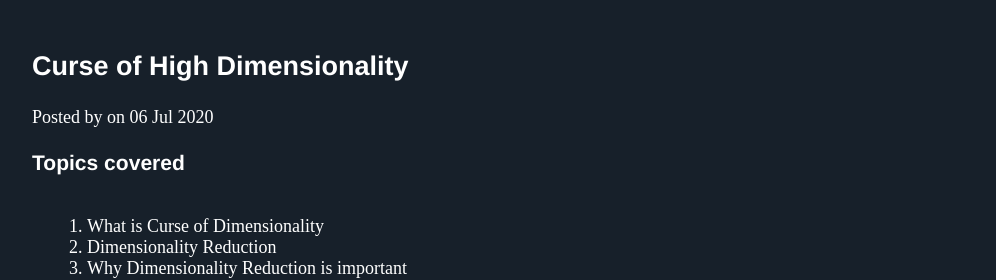
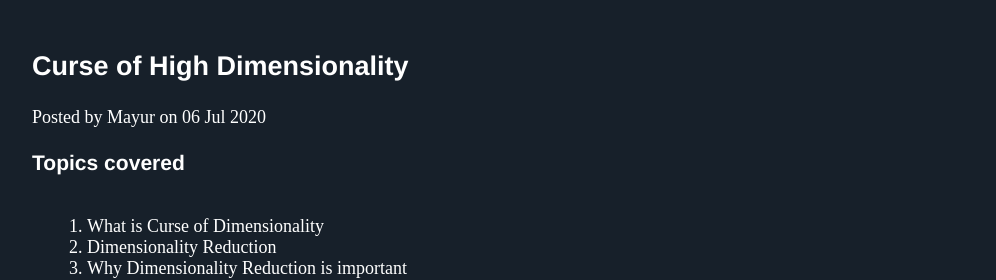
Before and after one commit to Mayurji/mayurji.github.io, a Jekyll site: the page built from _posts/2020-07-06-HighDimension.markdown, in a window 1280 px wide and 900 px high. Shown: the part 149-429 px from the top of the window, without its empty margins (32-1028 px from the left). Built offline with Jekyll 4.4.1, drawn with Linux system fonts in a browser that asks for light colours; nearby versions of some CDN libraries; comment, search, counter and statistics services are not loaded.

Commit message:
Update 2020-07-06-HighDimension.markdown

```diff
--- a/_posts/2020-07-06-HighDimension.markdown
+++ b/_posts/2020-07-06-HighDimension.markdown
@@ -3,6 +3,7 @@ layout: post
 title:  Curse of High Dimensionality
 description: Why high dimensional data is difficult to model on and why its important to reduce the dimension.
 category: Blog
+written_by: Mayur
 image_url: "/assets/images/highdimension/highdimension.jpeg"
 date:   2020-07-06 13:43:52 +0530
 ---
```
